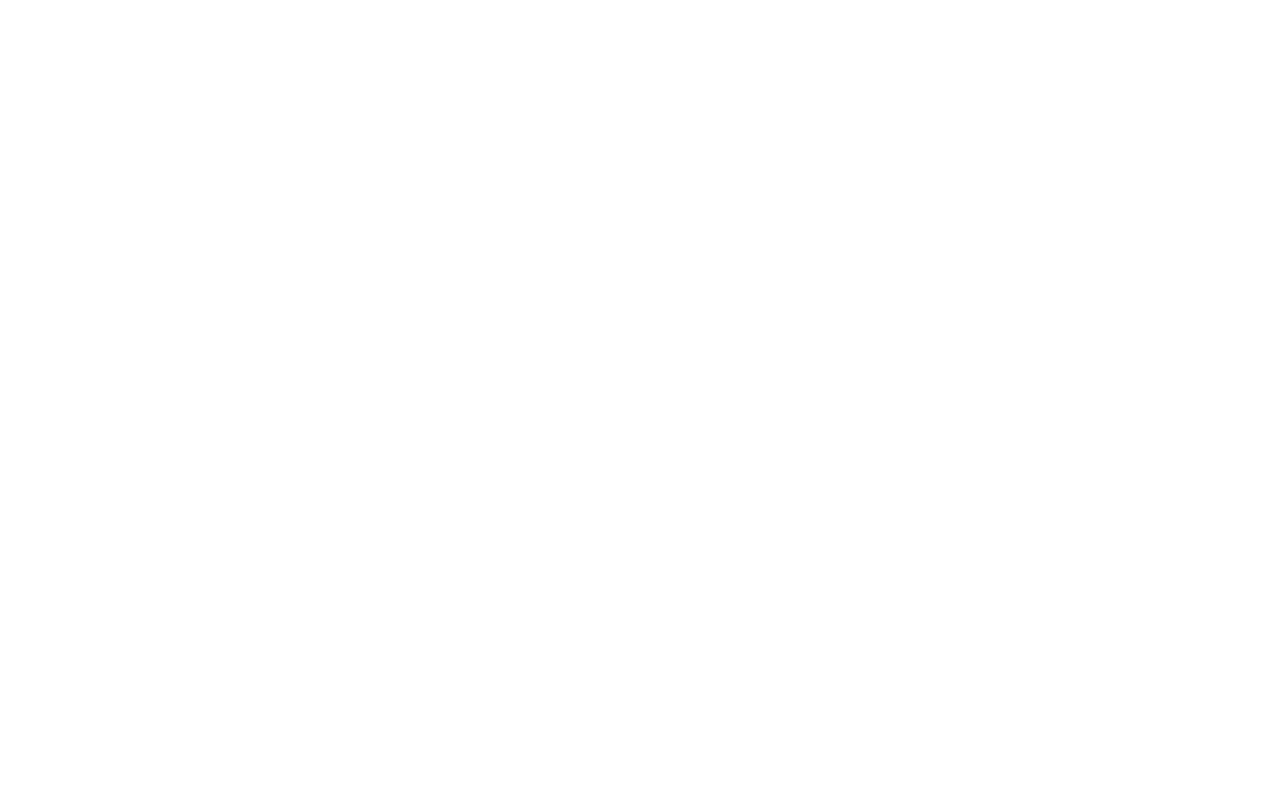
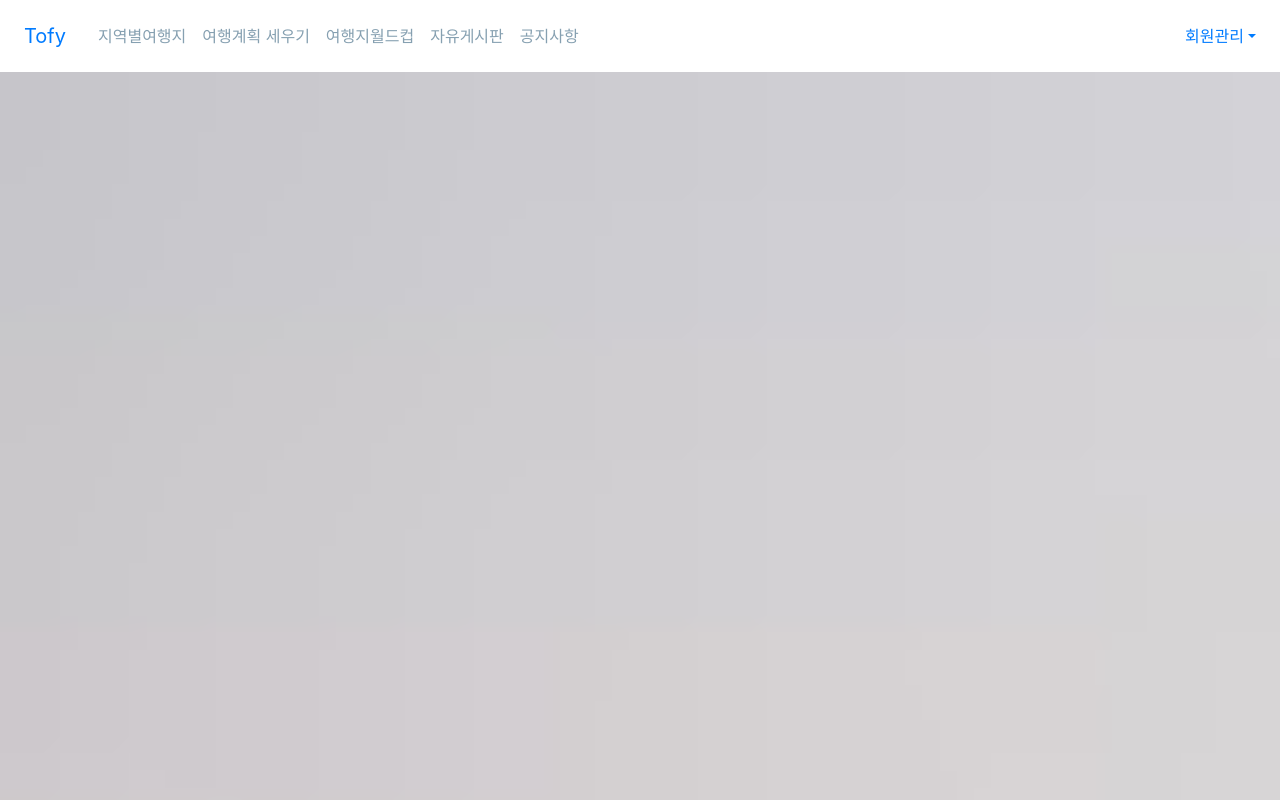
Before and after one commit to KodaHye/tofy, a Vue app: page / in a window 1280 px wide. Shown: the top 800 px of the page. Built offline with nearby package versions, Linux system fonts and the light colour scheme.

Commit message:
feat: 메인화면 구성 중

```diff
--- a/src/App.vue
+++ b/src/App.vue
@@ -1,11 +1,23 @@
 <template>
   <div id="app">
     <!--header-->
-    <router-view></router-view>
+    <the-header></the-header>
+    <div style="background-color: ">
+      <router-view></router-view>
+    </div>
+
     <!--footer-->
   </div>
 </template>
 
+<script>
+import TheHeader from "@/components/common/header"
+export default {
+  components: {
+    TheHeader,
+  }
+}
+</script>
 <style>
 
 </style>
--- a/src/components/common/header.vue
+++ b/src/components/common/header.vue
@@ -0,0 +1,56 @@
+<template>
+    <div class = "shadow">
+        <b-navbar type="" variant="">
+            <b-navbar-nav>
+                <b-nav-item href="#index" id="enjoyTrip" @click="$router.push('/')">
+                    <span id="enjoyTrip" class="navbar-brand fs-3">Tofy</span></b-nav-item>
+            </b-navbar-nav>
+
+            <b-collapse id="nav-collapse" is-nav>
+                <b-navbar-nav>
+                    <b-nav-item href="#"><span class = "header-style">지역별여행지</span></b-nav-item>
+                    <b-nav-item href="#"><span class = "header-style">여행계획 세우기</span></b-nav-item>
+                    <b-nav-item href="#"><span class = "header-style">여행지월드컵</span></b-nav-item>
+                    <b-nav-item href="#"><span class = "header-style">자유게시판</span></b-nav-item>
+                    <b-nav-item href="#"><span class = "header-style">공지사항</span></b-nav-item>
+                </b-navbar-nav>
+
+                <!-- Right aligned nav items -->
+                <b-navbar-nav class="ml-auto">
+                    <b-nav-item-dropdown text="회원관리" right>
+                        <!-- <b-dropdown-item href="#" @click="signin" v-b-modal.signin>회원가입</b-dropdown-item> -->
+                        <b-dropdown-item href="#" v-b-modal.signin>회원가입</b-dropdown-item>
+                        <b-dropdown-item href="#" v-b-modal.login>로그인</b-dropdown-item>
+                    </b-nav-item-dropdown>
+
+                </b-navbar-nav>
+            </b-collapse>
+        </b-navbar>
+    </div>
+</template>
+
+<script>
+
+export default {
+    name: 'TheHeader',
+    components: {
+    },
+    data() {
+        return {
+            message: '',
+        };
+    },
+    created() { },
+    methods: {},
+};
+</script>
+
+<style scoped>
+.header-style {
+    color: #86A0B1;
+}
+
+.header-style .dropdown-toggle{
+    color: #86A0B1;
+}
+</style>
--- a/src/views/HomeView.vue
+++ b/src/views/HomeView.vue
@@ -1,5 +1,5 @@
 <template>
-  <div class="home">
+  <div class="home body" style="height: 10000px; width: 100%">
 
   </div>
 </template>
@@ -13,3 +13,11 @@
   }
 }
 </script>
+
+<style>
+  .body {
+    background-image: url('../../src/assets/img/background.avif');
+    background-repeat : no-repeat;
+    background-size : cover;
+  }
+</style>
```
Also changed, not shown: src/assets/img/background.avif (added).
